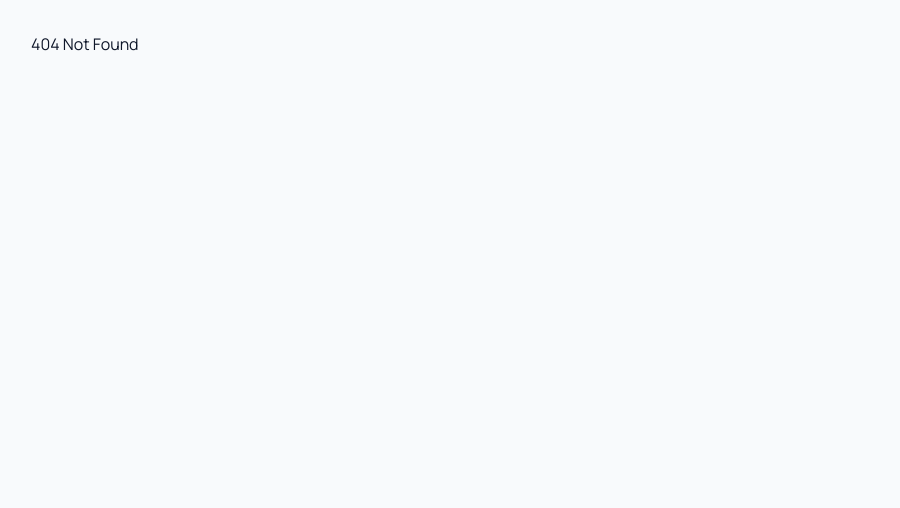
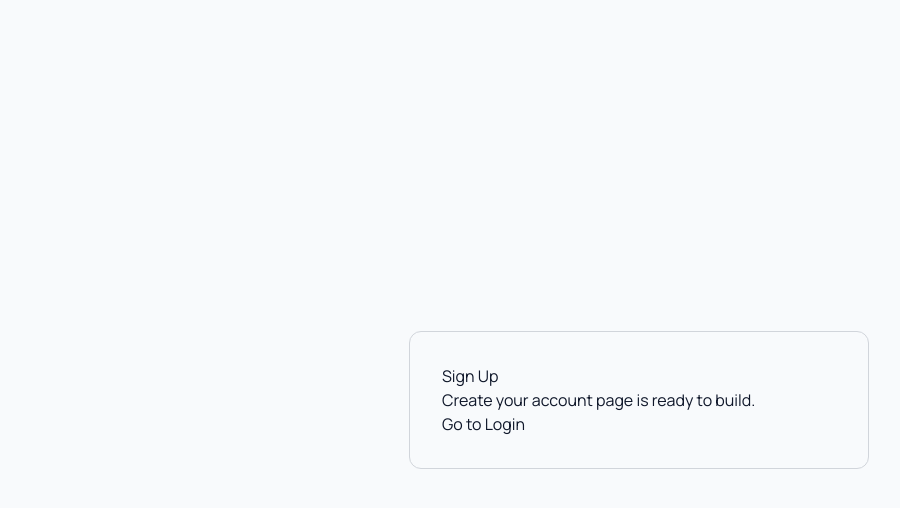
Before and after one commit to Shanebaines/BainesTax_frontend, a React (Vite) app: page /signup in a window 1280 px wide. Before the commit this address had no page. Shown: the top 508 px of the page, without its empty margins (1-901 px from the left). Built offline with nearby package versions, Linux system fonts and the light colour scheme; a web font is replaced by a local one.

Commit message:
Admin and signup pages added

```diff
--- a/src/App.jsx
+++ b/src/App.jsx
@@ -2,6 +2,8 @@ import './App.css'
 import { BrowserRouter, Route, Routes } from 'react-router-dom'
 import HomePage from './pages/homepage.jsx'
 import LoginPage from './pages/loginpage.jsx'
+import SignUpPage from './pages/signuppage.jsx'
+import AdminPage from './pages/adminpage.jsx'
 
 function App() {
 
@@ -10,6 +12,9 @@ function App() {
       <Routes>
         <Route path="/" element={<HomePage />} />
         <Route path="/login" element={<LoginPage />} />
+        <Route path="/signup" element={<SignUpPage />} />
+        <Route path="/admin" element={<AdminPage />} />
+        <Route path="/admin/*" element={<LoginPage />} />
         <Route path="*" element={<h2 style={{ padding: '2rem' }}>404 Not Found</h2>} />
       </Routes>
     </BrowserRouter>
--- /dev/null
+++ b/src/pages/adminpage.jsx
@@ -0,0 +1,13 @@
+import { Link } from 'react-router-dom'
+
+export default function AdminPage() {
+  return (
+    <div style={{ minHeight: '100vh', display: 'grid', placeItems: 'center', padding: '2rem' }}>
+      <main style={{ width: 'min(460px, 100%)', padding: '2rem', border: '1px solid #d1d5db', borderRadius: '12px' }}>
+        <h1 style={{ marginTop: 0 }}>Admin</h1>
+        <p>Admin landing page is connected.</p>
+        <Link to="/admin/login">Go to Admin Login</Link>
+      </main>
+    </div>
+  )
+}
--- /dev/null
+++ b/src/pages/signuppage.jsx
@@ -0,0 +1,13 @@
+import { Link } from 'react-router-dom'
+
+export default function SignUpPage() {
+  return (
+    <div style={{ minHeight: '100vh', display: 'grid', placeItems: 'center', padding: '2rem' }}>
+      <main style={{ width: 'min(460px, 100%)', padding: '2rem', border: '1px solid #d1d5db', borderRadius: '12px' }}>
+        <h1 style={{ marginTop: 0 }}>Sign Up</h1>
+        <p>Create your account page is ready to build.</p>
+        <Link to="/login">Go to Login</Link>
+      </main>
+    </div>
+  )
+}
```
